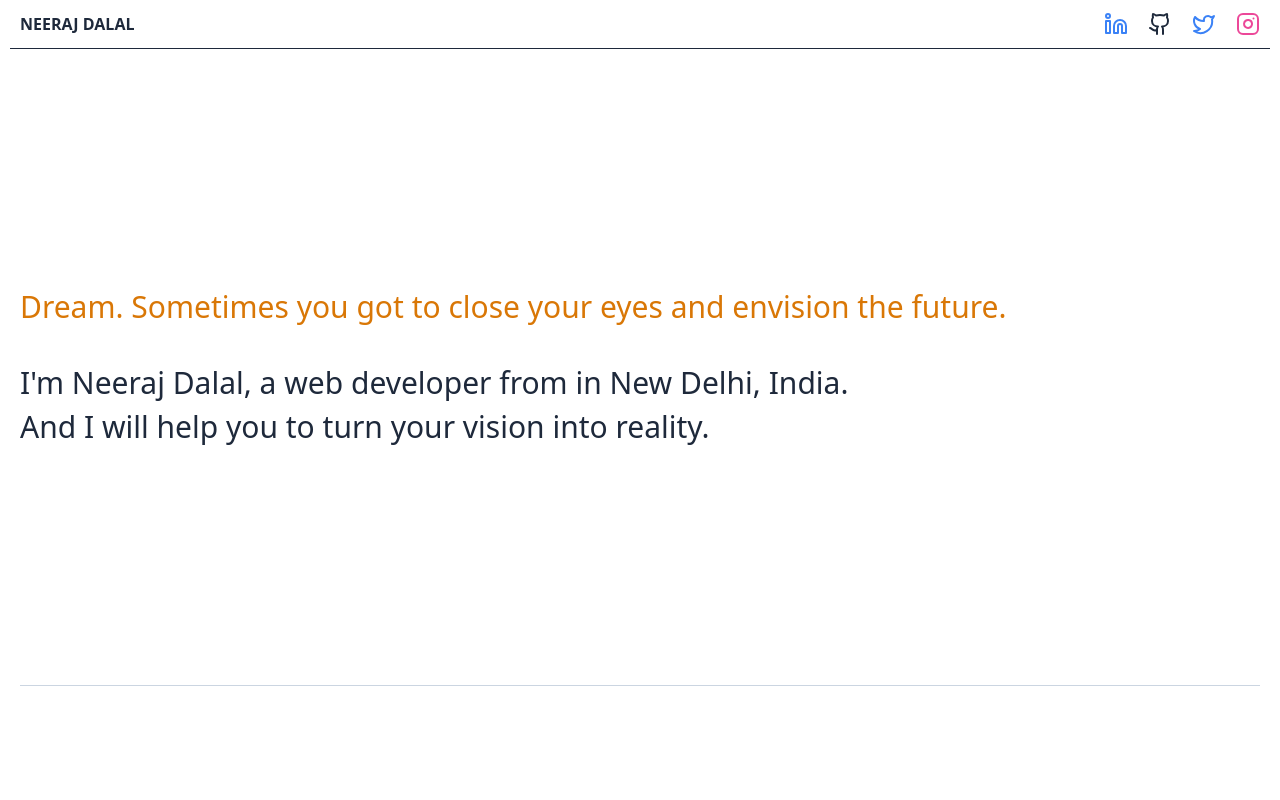
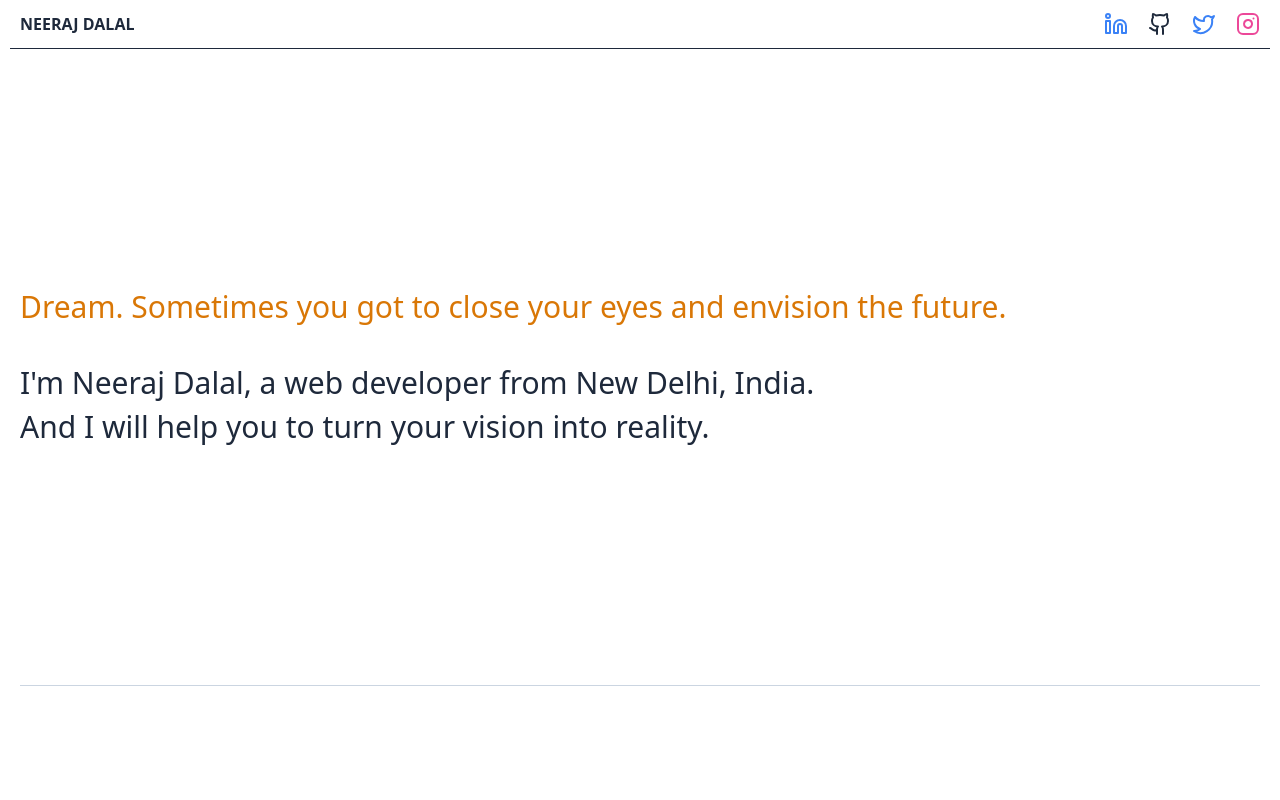
Before and after one commit to nrjdalal/v0.nrjdalal.com, a Next.js app: page / in a window 1280 px wide. Shown: the top 800 px of the page. Built offline with nearby package versions, Linux system fonts and the light colour scheme; no server answers.

Commit message:
fixing bio

```diff
--- a/src/app/page.tsx
+++ b/src/app/page.tsx
@@ -16,7 +16,7 @@ const Page = () => {
         </p>
 
         <p className="pt-10 text-2xl md:text-3xl">
-          I&apos;m Neeraj Dalal, a web developer from in New Delhi, India.
+          I&apos;m Neeraj Dalal, a web developer from New Delhi, India.
         </p>
 
         <p className="pt-2 text-2xl md:text-3xl">
```
